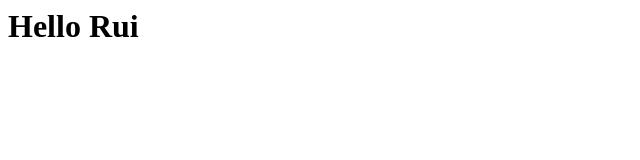
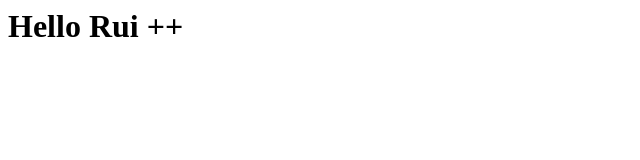
Before and after one commit to GhostWording/gw-site-lba, a plain HTML site: page Index.html in a window 1280 px wide. Shown: the full height of the page, 0-640 px from the left. Drawn offline with Linux system fonts and the light colour scheme.

Commit message:
Update Index.html

```diff
--- a/Index.html
+++ b/Index.html
@@ -4,6 +4,6 @@
 </head>
 <body>
 
-  <h1> Hello Rui</h1>
+  <h1> Hello Rui ++</h1>
 </body>
 </html>
```
